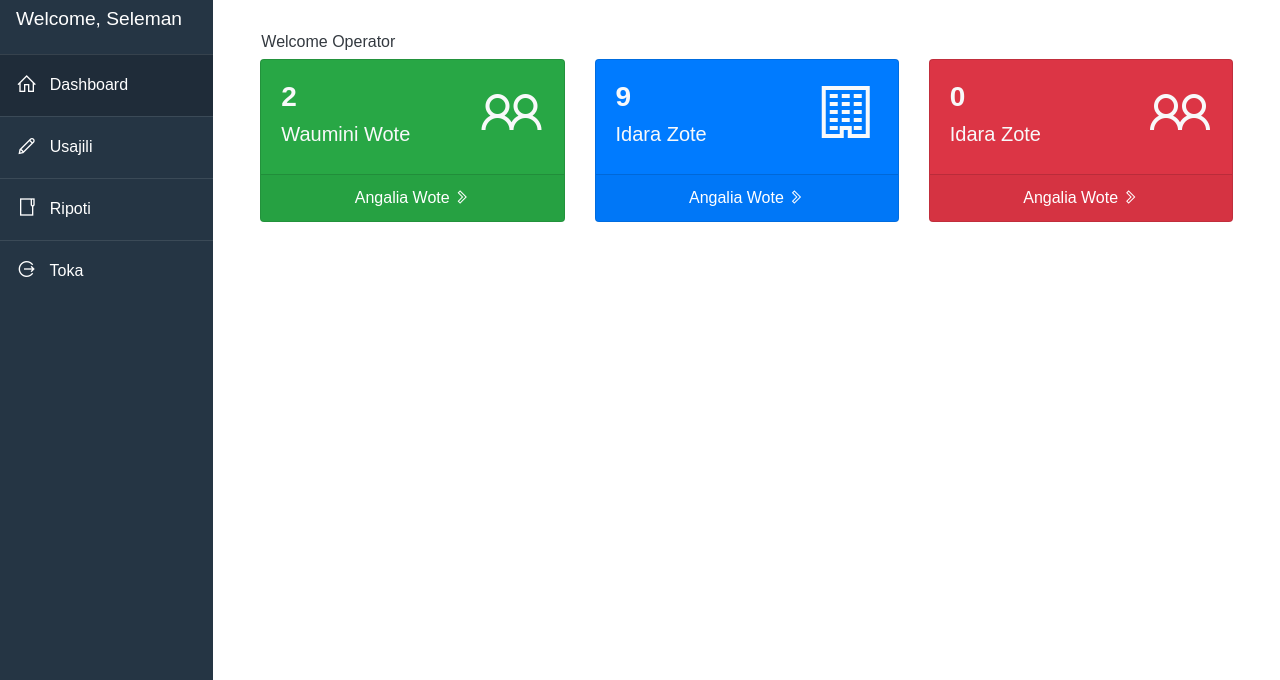
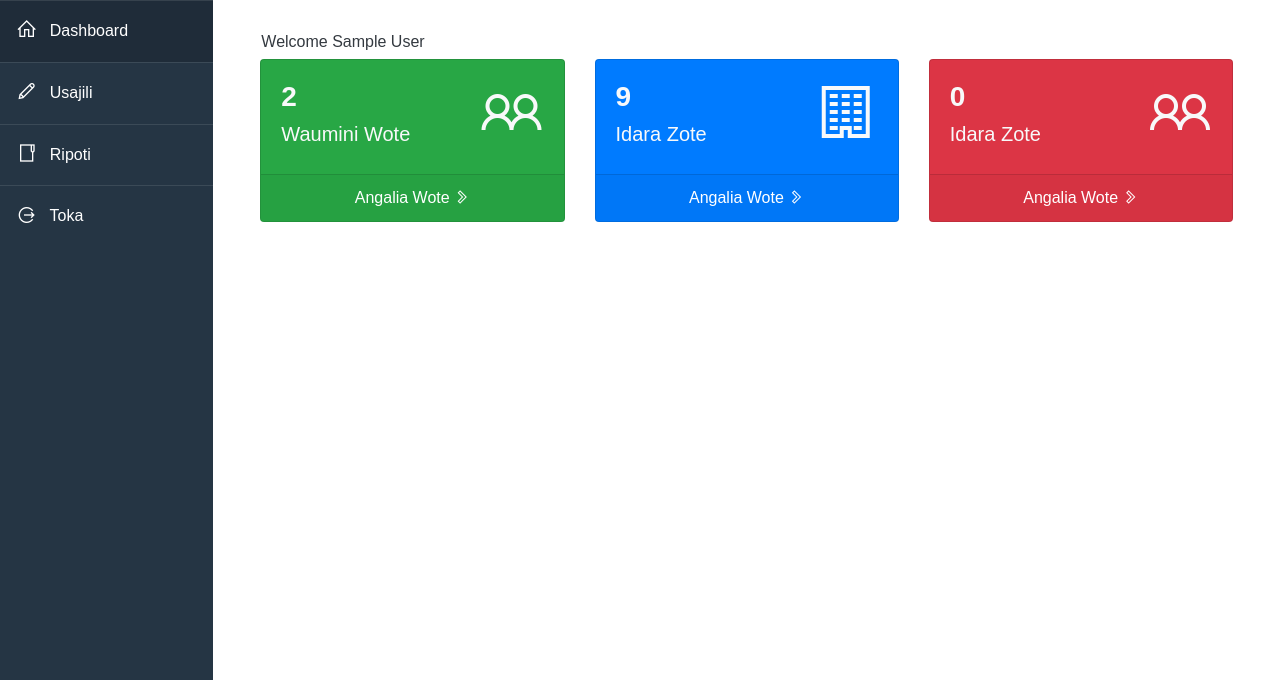
Before and after one commit to shemed-mwangome/aict, a PHP site: page /dashboard.php in a window 1280 px wide. Shown: the part 120-800 px from the top of the page. Run offline with PHP 8.4, Linux system fonts and the light colour scheme; the visitor is signed in with stand-in values (Sample User, id 1); data comes from the database, SQL or seed files in the repository; a stand-in replaces the project's code that opens the database connection; some libraries are stand-ins or nearby versions.

Commit message:
Show logged user name

```diff
--- a/dashboard.php
+++ b/dashboard.php
@@ -15,7 +15,7 @@ if (!isset($_SESSION['isLogged'])) {
 <?php include "templates/header.php"; ?>
 <main class="main-content">
     <div class="sidebar">
-        <p class="welcome-note">Welcome, <span>Seleman</span></p>
+
         <nav class="navbar">
             <ul>
                 <li class="current">
@@ -36,7 +36,13 @@ if (!isset($_SESSION['isLogged'])) {
     <div class="main-area">
         <div class="container-fluid ">
             <div class="row">
-                <h6 class="text-dark pl-3">Welcome <span>Operator</span> </h6>
+                <h6 class="text-dark pl-3">Welcome
+                    <?php if (isset($_SESSION["user_logged"])) : ?>
+                        <span>
+                            <?php echo $_SESSION["user_logged"]; ?>
+                        </span>
+                    <?php endif; ?>
+                </h6>
             </div>
             <div class="row">
                 <div class="col total-users">
--- a/login.php
+++ b/login.php
@@ -44,7 +44,8 @@ if (isset($_POST["action"]) && $_POST["action"] == "login") {
                 }
                 $success = true;
                 $_SESSION["isLogged"] = true;
-                $_SESSION['user'] = $page;
+                $_SESSION['user_page'] = $page;
+                $_SESSION['user_logged'] = $dbResult->fullname;
             } else {
                 $errors["password_error"] = "Umekosea neno siri la mtumiaji";
             }
@@ -58,7 +59,8 @@ if (isset($_POST["action"]) && $_POST["action"] == "login") {
         } else {
             $success = array(
                 "status" => true,
-                "page" => $page
+                "page" => $page,
+
             );
             $result["success"] = $success;
             echo json_encode($result);
```
